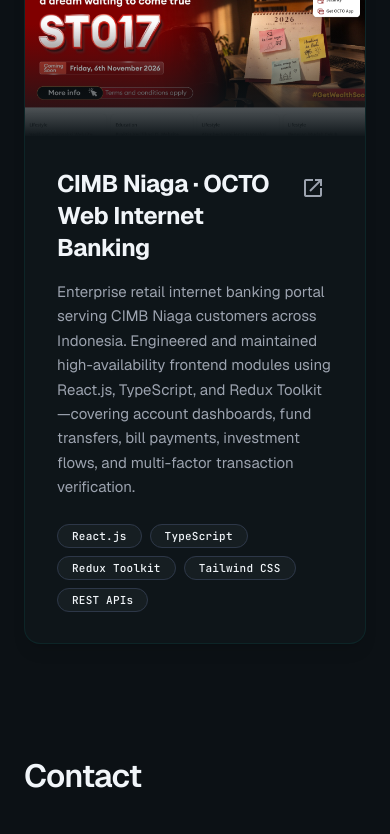
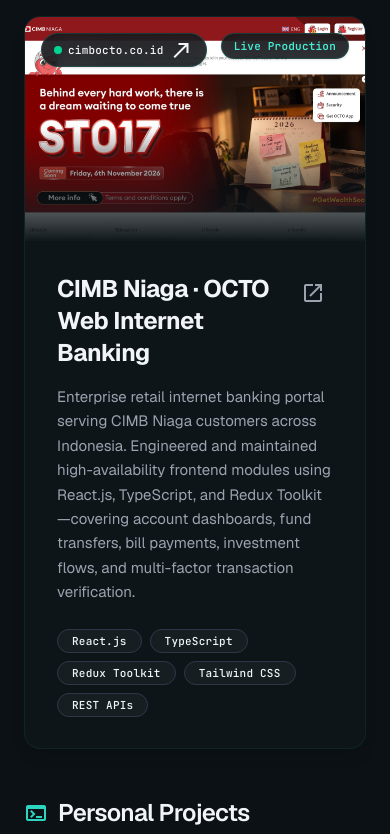
Before and after one commit to rudyfebrianthomas/rudyfebrianthomas.github.io, a Next.js app: page / in a window 390 px wide. Shown: the part 6234-7068 px from the top of the page. Built offline with nearby package versions, Linux system fonts and the light colour scheme.

Commit message:
enhance: add personal project section

```diff
--- a/components/Projects.tsx
+++ b/components/Projects.tsx
@@ -1,5 +1,9 @@
 import Image from "next/image";
-import { projects, type ProjectItem } from "@/lib/data";
+import {
+  personalProjects,
+  professionalProjects,
+  type ProjectItem,
+} from "@/lib/data";
 import { Icon } from "./Icon";
 import { SectionHeading, Tag } from "./ui";
 
@@ -26,12 +30,33 @@ function getHostname(url: string): string {
   }
 }
 
-export function Projects() {
+function ProjectGroup({
+  title,
+  subtitle,
+  icon,
+  items,
+}: {
+  title: string;
+  subtitle: string;
+  icon: string;
+  items: readonly ProjectItem[];
+}) {
   return (
-    <section id="projects" className="flex scroll-mt-24 flex-col gap-8">
-      <SectionHeading>Projects</SectionHeading>
+    <div className="flex flex-col gap-6">
+      <div className="flex flex-col gap-1 border-b border-teal-500/10 pb-3 sm:flex-row sm:items-center sm:justify-between">
+        <div className="flex items-center gap-2.5">
+          <Icon name={icon} className="text-[20px] text-primary" />
+          <h3 className="text-headline-md font-semibold tracking-tight text-on-surface">
+            {title}
+          </h3>
+        </div>
+        <span className="font-mono text-label-sm text-on-surface-variant">
+          {subtitle}
+        </span>
+      </div>
+
       <ul className="grid grid-cols-1 gap-8 md:grid-cols-2">
-        {projects.map((project) => {
+        {items.map((project) => {
           const previewSrc = getPreviewSrc(project);
           return (
             <li
@@ -71,9 +96,9 @@ export function Projects() {
               <div className="flex flex-1 flex-col justify-between gap-4 p-8">
                 <div className="flex flex-col gap-4">
                   <div className="flex items-start justify-between gap-3">
-                    <h3 className="text-headline-md font-bold text-on-surface">
+                    <h4 className="text-headline-md font-bold text-on-surface">
                       {project.name}
-                    </h3>
+                    </h4>
                     <div className="flex shrink-0 items-center gap-1.5">
                       {project.repoUrl && (
                         <a
@@ -115,6 +140,26 @@ export function Projects() {
           );
         })}
       </ul>
+    </div>
+  );
+}
+
+export function Projects() {
+  return (
+    <section id="projects" className="flex scroll-mt-24 flex-col gap-12">
+      <SectionHeading>Projects</SectionHeading>
+      <ProjectGroup
+        title="Professional Projects"
+        subtitle="Enterprise & Production Systems"
+        icon="domain"
+        items={professionalProjects}
+      />
+      <ProjectGroup
+        title="Personal Projects"
+        subtitle="Independent & Open-Source Explorations"
+        icon="terminal"
+        items={personalProjects}
+      />
     </section>
   );
 }
--- a/lib/data.ts
+++ b/lib/data.ts
@@ -186,7 +186,7 @@ export type ProjectItem = {
   demoUrl?: string | null;
 };
 
-export const projects: readonly ProjectItem[] = [
+export const professionalProjects: readonly ProjectItem[] = [
   {
     name: "CIMB Niaga · OCTO Web Internet Banking",
     status: "Live Production",
@@ -206,3 +206,24 @@ export const projects: readonly ProjectItem[] = [
     demoUrl: "https://www.cimbocto.co.id/",
   },
 ];
+
+export const personalProjects: readonly ProjectItem[] = [
+  {
+    name: "Interactive Portfolio & Resume SPA",
+    status: "Open Source",
+    image: "/images/project-profile.png",
+    imageAlt:
+      "Interactive Next.js portfolio and resume website with dark and light theme",
+    description:
+      "Personal developer portfolio and interactive resume engineered with Next.js App Router, strict TypeScript, and Tailwind CSS v4. Features dark/light design-token theming, Lenis smooth inertial scrolling, and static export deployment to GitHub Pages.",
+    stack: [
+      "Next.js",
+      "TypeScript",
+      "Tailwind CSS v4",
+      "Lenis Smooth Scroll",
+      "GitHub Pages",
+    ],
+    repoUrl: "https://github.com/rudyfebrianthomas/rudyfebrianthomas.github.io",
+    demoUrl: "https://rudyfebrianthomas.github.io/",
+  },
+];
```
Also changed, not shown: public/images/project-profile.png (added).
